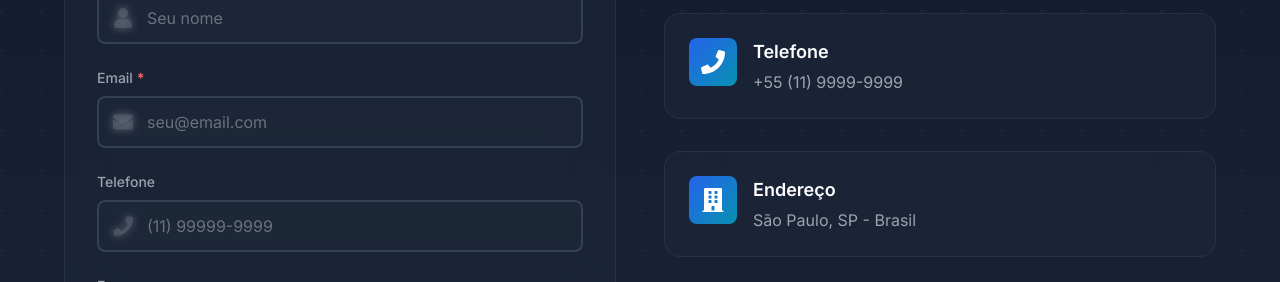
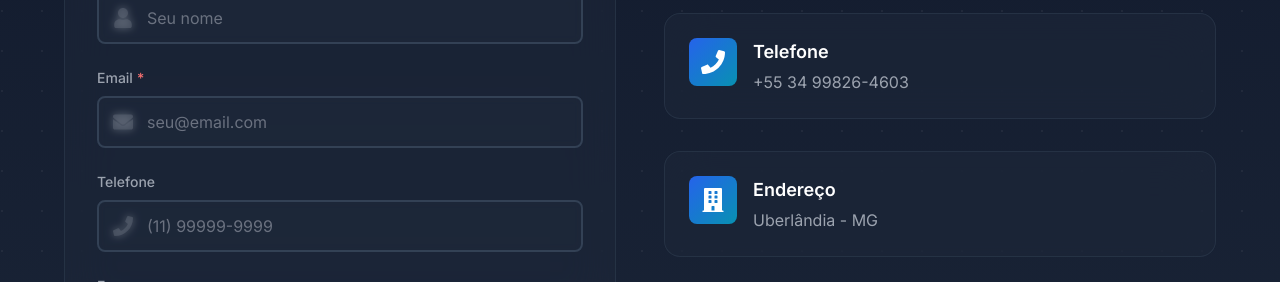
Before and after one commit to clenio77/genesys, a Next.js app: page / in a window 1280 px wide. Shown: the part 7039-7321 px from the top of the page. Built offline with nearby package versions, Linux system fonts and the light colour scheme; no server answers; a web font is replaced by a local one.

Commit message:
fix: atualiza informações de contato na seção de contato
Garante consistência com o rodapé:
- Localização: Uberlândia - MG
- Telefone: +55 34 99826-4603

```diff
--- a/src/components/ContactSection.tsx
+++ b/src/components/ContactSection.tsx
@@ -56,13 +56,13 @@ export default function ContactSection() {
     {
       icon: FaPhone,
       title: 'Telefone',
-      value: '+55 (11) 9999-9999',
-      link: 'tel:+5511999999999',
+      value: '+55 34 99826-4603',
+      link: 'tel:+5534998264603',
     },
     {
       icon: FaBuilding,
       title: 'Endereço',
-      value: 'São Paulo, SP - Brasil',
+      value: 'Uberlândia - MG',
       link: '#',
     },
   ]
@@ -175,7 +175,7 @@ export default function ContactSection() {
                   size="lg"
                   fullWidth
                   loading={isSubmitting}
-                  onClick={() => {}}
+                  onClick={() => { }}
                 >
                   <FaPaperPlane className="inline mr-2" />
                   {isSubmitting ? 'Enviando...' : 'Enviar Mensagem'}
```
